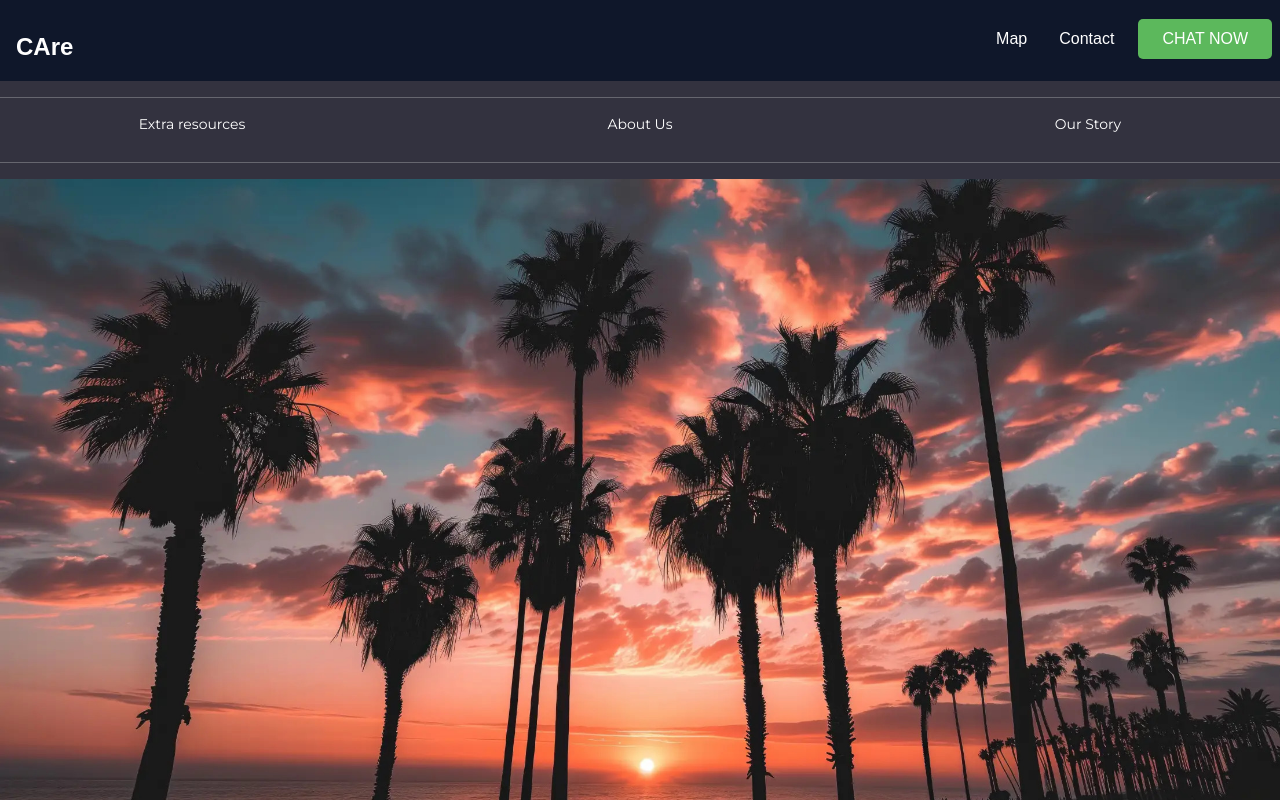
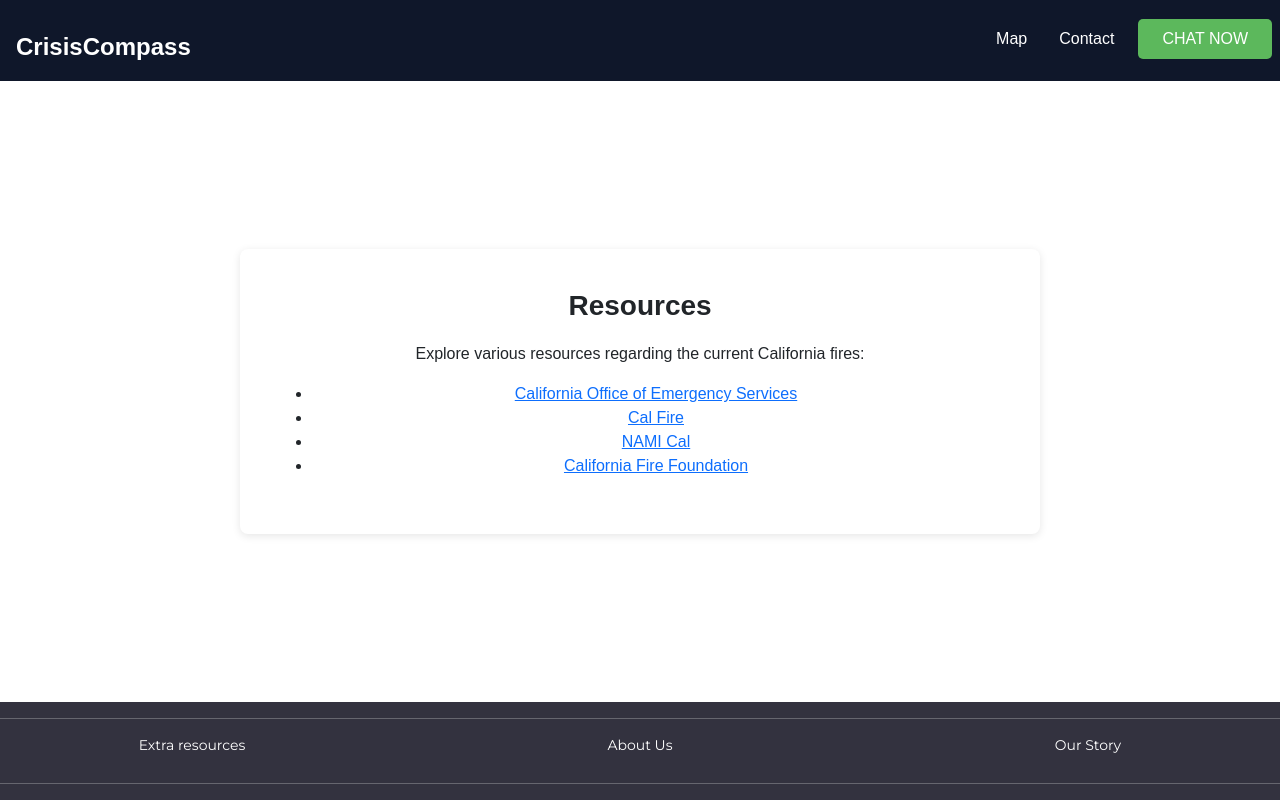
Before and after one commit to Hermano727/irvinehacks25, a React (Create React App) app: page /extra-resources in a window 1280 px wide. Built offline with nearby package versions, Linux system fonts and the light colour scheme.

Commit message:
FINAL WOOOOOOOOOOO PODMATESgit add .git add .git add .

```diff
--- a/src/App.js
+++ b/src/App.js
@@ -7,6 +7,7 @@ import Footer from './components/Footer';
 import Chat from './pages/Chat';
 import Contacts from './pages/Contact';
 import OurStory from './pages/OurStory';
+import Resources from './pages/Resources';
 
 const App = () => {
   return (
@@ -18,6 +19,8 @@ const App = () => {
         <Route path="/chat" element={<Chat />} />
         <Route path="/contact" element={<Contacts />} />
         <Route path="/our-story" element={<OurStory />} />
+        <Route path="/extra-resources" element={<Resources />} />
+
       </Routes>
       <Footer />
     </Router>
--- a/src/components/Navbar.js
+++ b/src/components/Navbar.js
@@ -9,7 +9,7 @@ export const Navbar = () => {
   return (
     <nav>
       <Link to="/" className="title">
-        CAre
+        CrisisCompass
       </Link>
       <div className="menu" onClick={() => setMenuOpen(!menuOpen)}>
         <span></span>
--- a/src/pages/Contact.js
+++ b/src/pages/Contact.js
@@ -20,7 +20,7 @@ const Contacts = () => {
           <li>
             <strong>Brandon Khor</strong>
             <br />
-            bkhor@gmail.com
+            brandonkedu@gmail.com
           </li>
           <li>
             <strong>Nathan Tam</strong>
--- a/src/pages/Map.js
+++ b/src/pages/Map.js
@@ -16,23 +16,27 @@ const Map = () => {
     libraries: ['places'], // Include Places library for search functionality
   });
 
+  // Filters with custom labels
   const filters = [
     {
       query: 'Hospital',
+      label: 'Hospitals', // Custom label for the button
       radius: 1000,
       icon: 'https://cdn-icons-png.flaticon.com/128/3063/3063176.png',
       iconSize: { width: 30, height: 30 },
     },
     {
       query: 'Food Bank',
+      label: 'Food Banks', // Custom label for the button
       radius: 1000,
       icon: 'https://cdn-icons-png.flaticon.com/128/16819/16819304.png',
       iconSize: { width: 30, height: 30 },
     },
     {
       query: 'Housing and Shelter',
+      label: 'Shelters', // Custom label for the button
       radius: 1000,
-      icon: 'https://cdn-icons-png.flaticon.com/128/25/25694.png',
+      icon: 'https://cdn-icons-png.flaticon.com/128/2550/2550430.png',
       iconSize: { width: 30, height: 30 },
     }
   ];
@@ -194,7 +198,7 @@ const Map = () => {
             onClick={() => handleFilterToggle(filter)}
           >
             <img src={filter.icon} alt={filter.query} />
-            {filter.query}
+            {filter.label} {/* Display the custom label */}
           </button>
         ))}
 
--- /dev/null
+++ b/src/pages/Resources.js
@@ -0,0 +1,40 @@
+import React from 'react';
+import '../styles/resources.css';
+
+const Resources = () => {
+  return (
+    <div className="resources-container">
+      <div className="resources-content">
+        <h2>Resources</h2>
+        <p>Explore various resources regarding the current California fires:</p>
+
+        {/* List of resources as links */}
+        <ul className="resources-list">
+          <li>
+            <a href="https://wildfirerecovery.caloes.ca.gov/" target="_blank" rel="noopener noreferrer">
+              California Office of Emergency Services
+            </a>
+          </li>
+          <li>
+            <a href="https://www.fire.ca.gov/about/resources" target="_blank" rel="noopener noreferrer">
+              Cal Fire
+            </a>
+          </li>
+          <li>
+            <a href="https://namica.org/wildfires/" target="_blank" rel="noopener noreferrer">
+              NAMI Cal
+            </a>
+          </li>
+          <li>
+            <a href="https://www.cafirefoundation.org/what-we-do/for-communities/disaster-relief" target="_blank" rel="noopener noreferrer">
+                California Fire Foundation
+            </a>
+          </li>
+          {/* Add more links as needed */}
+        </ul>
+      </div>
+    </div>
+  );
+};
+
+export default Resources;
--- /dev/null
+++ b/src/styles/resources.css
@@ -0,0 +1,28 @@
+.resources-container {
+    display: flex;
+    justify-content: center;
+    align-items: center;
+    height: 100vh;
+    background-color: #fff;
+  }
+
+  .resources-content {
+    background-color: #fff;
+    padding: 40px;
+    border-radius: 8px;
+    box-shadow: 0 2px 8px rgba(0, 0, 0, 0.1);
+    max-width: 800px;
+    width: 100%;
+    text-align: center;
+  }
+
+  .resources-content h2 {
+    font-size: 28px;
+    font-weight: bold;
+    margin-bottom: 20px;
+  }
+
+  .resources-content p {
+    font-size: 16px;
+    line-height: 1.5;
+  }
```
